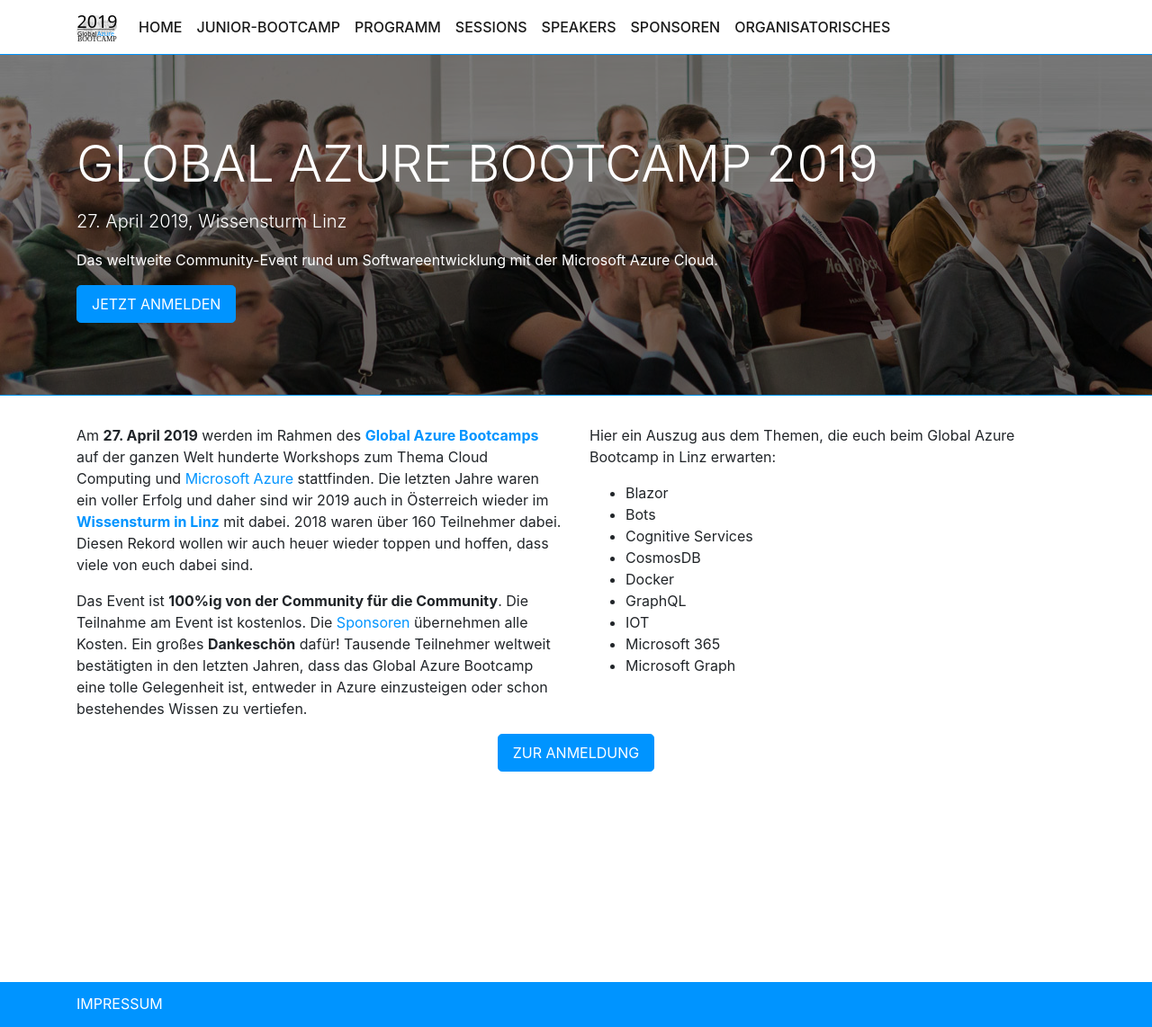
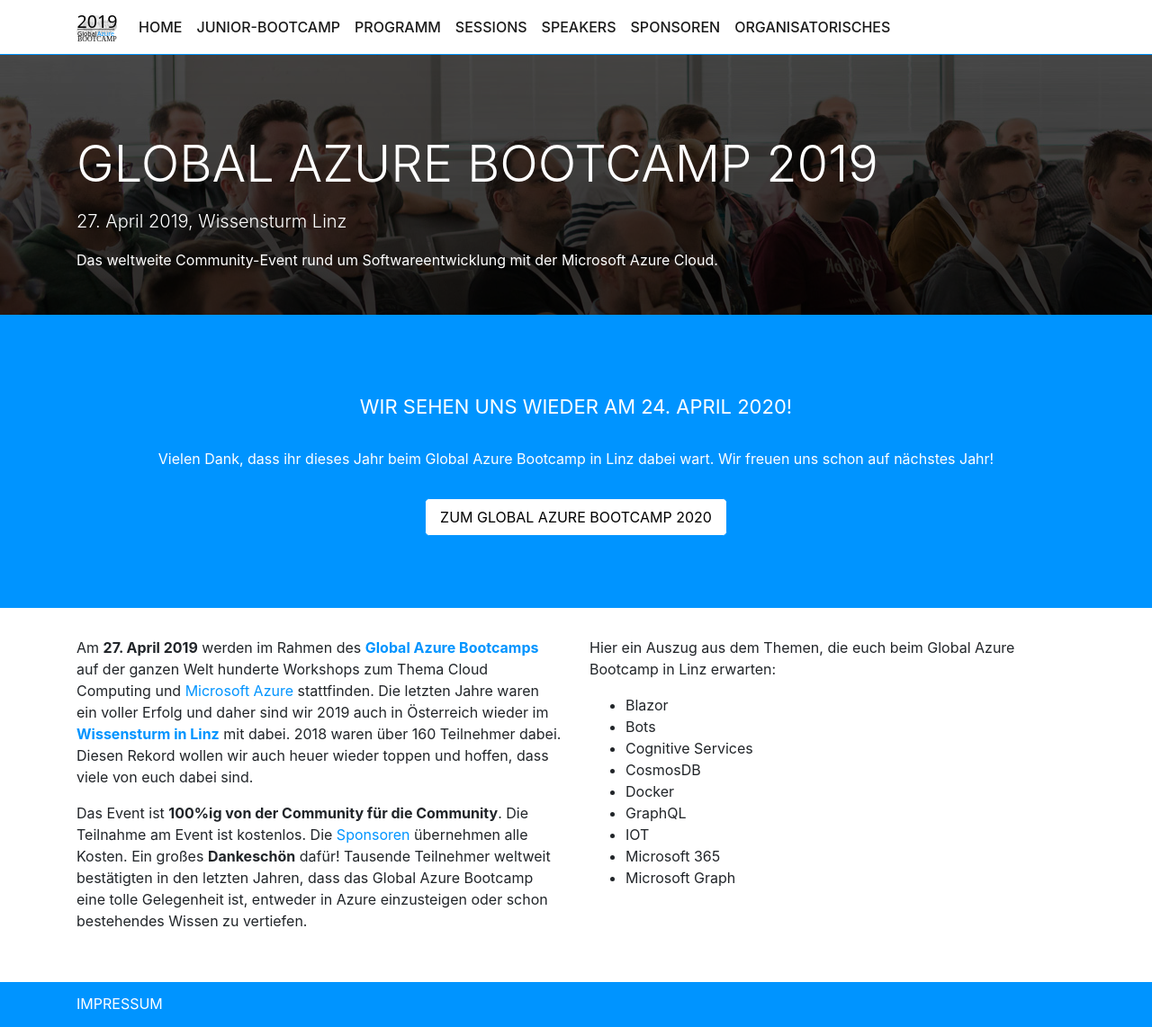
Before and after one commit to coding-club-linz/global-azure-bootcamp-2019, a Jekyll site: the page built from index.md, in a window 1280 px wide and 1142 px high. Shown: the whole window at 90% size. Built offline with Jekyll 4.4.1, drawn with Linux system fonts in a browser that asks for light colours; nearby versions of some CDN libraries.

Commit message:
Link to GAB 2020

```diff
--- a/_includes/jumbotron.html
+++ b/_includes/jumbotron.html
@@ -9,11 +9,20 @@
         <p>
             Das weltweite Community-Event rund um Softwareentwicklung mit der Microsoft Azure Cloud.
         </p>
-        <p>
-            <a class="btn btn-primary btn-lg" href="https://www.eventbrite.de/e/global-azure-bootcamp-austria-2019-tickets-55850997838"
-                role="button">
-                Jetzt anmelden
+    </div>
+</div>
+
+<div class="jumbotron jumbotron-fluid jumbotron-next">
+    <div class="container text-center">
+        <h1>Wir sehen uns wieder am 24. April 2020!</h1>
+        <p>Vielen Dank, dass ihr dieses Jahr beim Global Azure Bootcamp in Linz dabei wart. Wir freuen uns schon auf nächstes Jahr!
+        </p>
+        <p class="text-center">
+            <a class="btn btn-primary btn-lg"
+                href="https://www.globalazurebootcamp.at/" role="button">
+                Zum Global Azure Bootcamp 2020
             </a>
         </p>
+
     </div>
 </div>
--- a/index.md
+++ b/index.md
@@ -24,10 +24,3 @@ Hier ein Auszug aus dem Themen, die euch beim Global Azure Bootcamp in Linz erwa
 * Microsoft Graph
 </div>
 </div>
-
-<p class="text-center">
-    <a class="btn btn-primary btn-lg" href="https://www.eventbrite.de/e/global-azure-bootcamp-austria-2019-tickets-55850997838"
-        role="button">
-        Zur Anmeldung
-    </a>
-</p>
--- a/styles/gab.css
+++ b/styles/gab.css
@@ -30,13 +30,31 @@ a {
 }
 
 .jumbotron-pro {
-    background: linear-gradient(rgba(0, 0, 0, 0.5), rgba(0, 0, 0, 0.5)), url(/global-azure-bootcamp-2019/assets/Audience.jpg);
+    background: linear-gradient(rgba(0, 0, 0, 0.7), rgba(0, 0, 0, 0.8)), url(/global-azure-bootcamp-2019/assets/Audience.jpg);
     border-bottom: solid 1px #0094ff;
 }
 
 .jumbotron-junior {
-    background: linear-gradient(rgba(0, 0, 0, 0.5), rgba(0, 0, 0, 0.5)), url(/global-azure-bootcamp-2019/assets/Junior-Audience.jpg);
+    background: linear-gradient(rgba(0, 0, 0, 0.7), rgba(0, 0, 0, 0.8)), url(/global-azure-bootcamp-2019/assets/Junior-Audience.jpg);
     border-bottom: solid 1px #0094ff;
+}
+
+.jumbotron-next {
+    background-color: #0094ff;
+    margin-top: -4rem;
+}
+
+.jumbotron-next a.btn-primary {
+    background-color: #fff;
+    color: #000;
+}
+
+.jumbotron-next p {
+    margin-top: 2rem;
+}
+
+.jumbotron-next a.btn-primary:hover {
+    background-color: #ddd;
 }
 
 .navbar {
```
